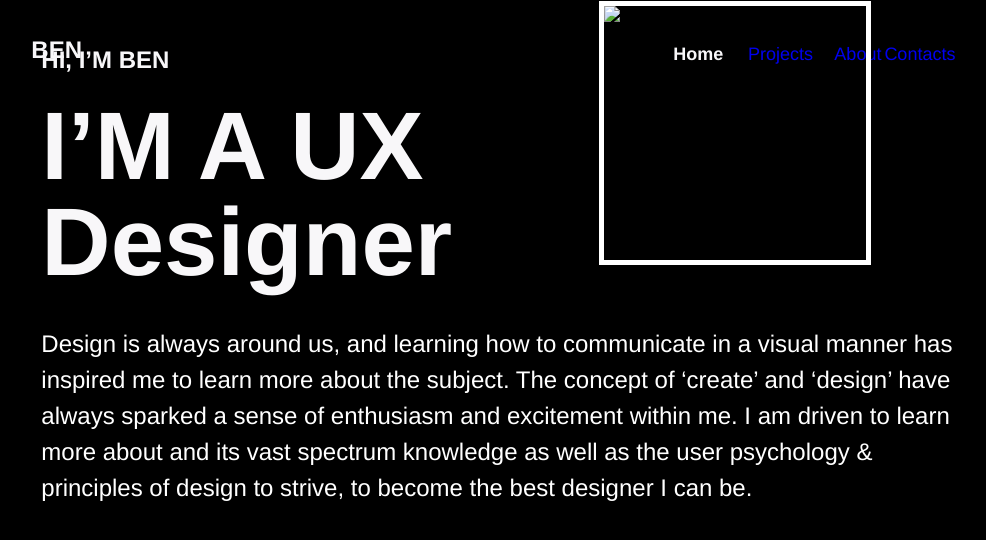
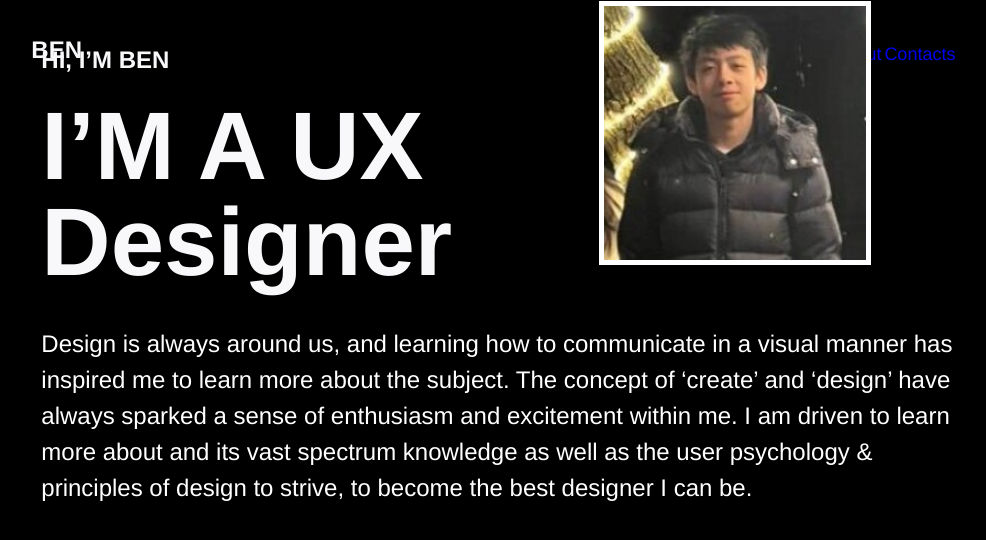
Before and after one commit to BenNguyen13/DungNguyenOPPortfolio, a plain HTML site: page index.html in a window 1280 px wide. Shown: the whole page, without its empty margins (68-1054 px from the left). Drawn offline with nearby package versions, Linux system fonts and the light colour scheme; a web font is replaced by a local one.

Commit message:
Update index.html

```diff
--- a/index.html
+++ b/index.html
@@ -41,7 +41,7 @@
                                 </div>
                             </div>
                             <div class="item">
-                                <img class="section1__image" src=".profile.png" alt="alt text" />
+                                <img class="section1__image" src="profile.png" alt="alt text" />
                             </div>
                         </div>
                     </px-grid>
```
